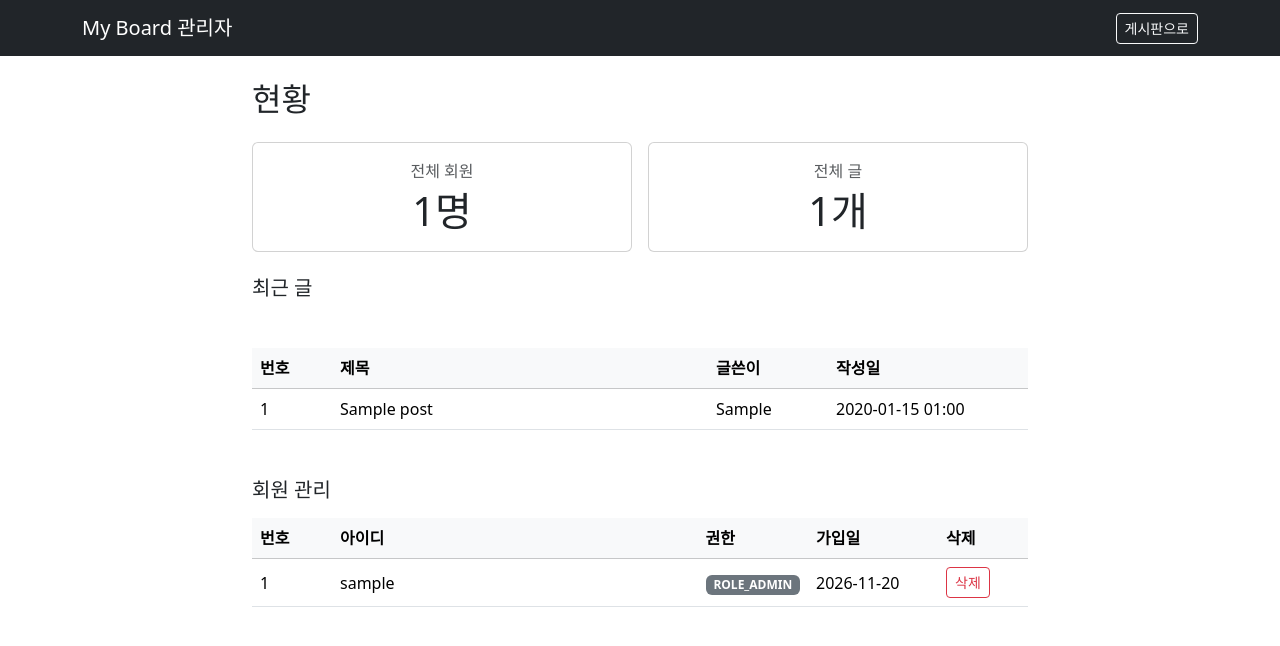
After one commit to milkaisgoody/springworks, a Spring Boot app: page /admin in a window 1280 px wide. The commit adds this page. Shown: the top 646 px of the page. Run offline with Spring Boot 4, Linux system fonts and the light colour scheme; the visitor is signed in with stand-in values (Sample User, id 1); tables that the repository leaves empty hold one stand-in row (values such as "Sample post"); some of the project's set-up classes (security, data sources, template engines, error pages and the like) are left out, and stand-ins take their place.

Commit message:
11.24 : 관리자 페이지 구현

```diff
--- a/boardweb/src/main/java/com/springboot/boardweb/config/SecurityConfig.java
+++ b/boardweb/src/main/java/com/springboot/boardweb/config/SecurityConfig.java
@@ -23,6 +23,7 @@ public class SecurityConfig {
                                 "/signup", "/login").permitAll()
                         .requestMatchers("/css/**", "/js/**").permitAll()
                         .requestMatchers(HttpMethod.GET, "/api/posts/**").permitAll()
+                        .requestMatchers("/admin/**").hasRole("ADMIN")
                         .anyRequest().authenticated()  //나머지는 로그인 필요
                 )
                 // ② 폼 로그인
--- /dev/null
+++ b/boardweb/src/main/java/com/springboot/boardweb/controller/AdminController.java
@@ -0,0 +1,35 @@
+package com.springboot.boardweb.controller;
+
+import com.springboot.boardweb.dto.PostResponse;
+import com.springboot.boardweb.dto.UserResponse;
+import com.springboot.boardweb.service.AdminService;
+import lombok.RequiredArgsConstructor;
+import org.springframework.stereotype.Controller;
+import org.springframework.ui.Model;
+import org.springframework.web.bind.annotation.GetMapping;
+import org.springframework.web.bind.annotation.RequestMapping;
+
+@RequestMapping ("/admin")
+@RequiredArgsConstructor
+@Controller
+public class AdminController {
+    private final AdminService adminService;
+
+    //관리자 홈 - 회원수, 게시글 수, 게시글 목록, 회원 목록
+    @GetMapping
+    public String dashboard(Model model){
+        model.addAttribute("userCount", adminService.countUSers());
+        model.addAttribute("postCount", adminService.countPosts());
+        model.addAttribute("recentPosts", adminService.findRecentPosts()
+                .stream()
+                .map(PostResponse::new)
+                .toList());
+        model.addAttribute("users", adminService.findAllUsers()
+                .stream()
+                .map(UserResponse::new)
+                .toList());
+
+        return "admin/dashboard";
+    }
+
+}
--- a/boardweb/src/main/java/com/springboot/boardweb/repository/PostRepository.java
+++ b/boardweb/src/main/java/com/springboot/boardweb/repository/PostRepository.java
@@ -11,4 +11,7 @@ public interface PostRepository extends JpaRepository<Post, Long> {
     List<Post> findByTitleContainingOrderByIdDesc(String keyword); //제목
     List<Post> findByContentContainingOrderByIdDesc(String keyword); //내용
     List<Post> findByWriterContainingOrderByIdDesc(String keyword); //글쓴이
+
+    // 최신 5개 글 목록
+    List<Post> findTop5ByOrderByIdDesc();
 }
--- /dev/null
+++ b/boardweb/src/main/resources/templates/admin/dashboard.html
@@ -0,0 +1,95 @@
+<!DOCTYPE html>
+<html xmlns:th="http://www.thymeleaf.org">
+<head>
+    <meta charset="UTF-8">
+    <title>관리자 페이지</title>
+    <link rel="stylesheet" href="https://cdn.jsdelivr.net/npm/bootstrap@5.3.9/dist/css/bootstrap.min.css">
+</head>
+<body>
+    <nav class="navbar navbar-dark bg-dark mb-4">
+        <div class="container">
+            <a th:href="@{/admin}" class="navbar-brand">My Board 관리자</a>
+            <a th:href="@{/posts}" class="btn btn-outline-light btn-sm">게시판으로</a>
+        </div>
+    </nav>
+
+    <!--  전체 현황 -->
+    <div class="container" style="max-width: 800px">
+        <h2 class="mb-4">현황</h2>
+        <!-- row(행) -->
+        <div class="row g-3 mb-4">
+            <div class="col-md-6">
+                <div class="card text-center">
+                    <div class="card-body">
+                        <p class="text-muted mb-1">전체 회원</p>
+                        <p class="display-6 mb-0" th:text="|${userCount}명|">0명</p>
+                    </div>
+                </div>
+            </div>
+            <div class="col-md-6">
+                <div class="card text-center">
+                    <div class="card-body">
+                        <p class="text-muted mb-1">전체 글</p>
+                        <p class="display-6 mb-0" th:text="|${postCount}개|">0개</p>
+                    </div>
+                </div>
+            </div>
+        </div>
+        <!--  최근 글 5개  -->
+        <h5 class="mb-5">최근 글</h5>
+        <table class="table table-hover mb-5">
+            <thead class="table-light">
+                <tr>
+                    <th style="width: 80px">번호</th>
+                    <th>제목</th>
+                    <th style="width: 120px">글쓴이</th>
+                    <th style="width: 200px">작성일</th>
+                </tr>
+            </thead>
+            <tbody>
+                <tr th:each="post: ${recentPosts}">
+                    <td th:text="${post.id}">1</td>
+                    <td th:text="${post.title}">제목</td>
+                    <td th:text="${post.writer}">글쓴이</td>
+                    <td th:text="${#temporals.format(post.createdAt,
+                               'yyyy-MM-dd MM:mm')}">작성일</td>
+                </tr>
+            </tbody>
+
+        </table>
+
+        <!-- ③ 회원 관리 -->
+        <h5 class="mb-3">회원 관리</h5>
+        <table class="table table-hover align-middle mb-5">
+            <thead class="table-light">
+            <tr>
+                <th style="width: 80px">번호</th>
+                <th>아이디</th>
+                <th style="width: 100px">권한</th>
+                <th style="width: 130px">가입일</th>
+                <th style="width: 90px">삭제</th>
+            </tr>
+            </thead>
+            <tbody>
+            <tr th:each="user : ${users}">
+                <td th:text="${user.id}">1</td>
+                <td th:text="${user.username}">hong</td>
+                <td>
+                        <span class="badge" th:text="${user.role}"
+                              th:classappend="${user.role == 'ADMIN'} ? 'text-bg-danger' : 'text-bg-secondary'">USER</span>
+                </td>
+                <td th:text="${#temporals.format(user.createdAt, 'yyyy-MM-dd')}">2026-11-20</td>
+                <td>
+                    <!-- 회원 삭제 -->
+                    <form th:action="@{/admin/users/{id}/delete(id=${user.id})}" method="post"
+                          onsubmit="return confirm('회원과 회원이 쓴 글이 모두 삭제됩니다. 삭제할까요?');">
+                        <button type="submit" class="btn btn-outline-danger btn-sm">삭제</button>
+                    </form>
+                </td>
+            </tr>
+            </tbody>
+        </table>
+
+    </div>
+</body>
+</html>
--- a/boardweb/src/main/resources/templates/post/main.html
+++ b/boardweb/src/main/resources/templates/post/main.html
@@ -13,6 +13,7 @@
         </th:block>
         <th:block th:if="${loginUser != null}">
             <span th:text="${loginUser}">아이디님</span>
+            <a th:if="${isAdmin}" th:href="@{/admin}" class="btn btn-outline-danger btn-sm">관리자</a>
             <form th:action="@{/logout}" method="post" class="m-0">
                 <button type="submit" class="btn btn-outline-success btn-sm">로그아웃</button>
             </form>
--- a/boardweb/src/main/resources/templates/post/newPost.html
+++ b/boardweb/src/main/resources/templates/post/newPost.html
@@ -14,6 +14,7 @@
     </th:block>
     <th:block th:if="${loginUser != null}">
         <span th:text="${loginUser}">아이디님</span>
+        <a th:if="${isAdmin}" th:href="@{/admin}" class="btn btn-outline-danger btn-sm">관리자</a>
         <form th:action="@{/logout}" method="post" class="m-0">
             <button type="submit" class="btn btn-outline-success btn-sm">로그아웃</button>
         </form>
--- a/boardweb/src/main/resources/templates/post/postList.html
+++ b/boardweb/src/main/resources/templates/post/postList.html
@@ -14,6 +14,7 @@
     </th:block>
     <th:block th:if="${loginUser != null}">
         <span th:text="${loginUser}">아이디님</span>
+        <a th:if="${isAdmin}" th:href="@{/admin}" class="btn btn-outline-danger btn-sm">관리자</a>
         <form th:action="@{/logout}" method="post" class="m-0">
             <button type="submit" class="btn btn-outline-success btn-sm">로그아웃</button>
         </form>
```
Also changed, not shown: boardweb/src/main/java/com/springboot/boardweb/controller/LoginUserAdvice.java (+7 -0 lines), boardweb/src/main/java/com/springboot/boardweb/dto/UserResponse.java (added, +22 -0 lines), boardweb/src/main/java/com/springboot/boardweb/service/AdminService.java (added, +39 -0 lines), boardweb/src/main/resources/application-prod.yaml (added, +13 -0 lines), boardweb/src/main/resources/templates/post/postDetail.html (+6 -2 lines).
